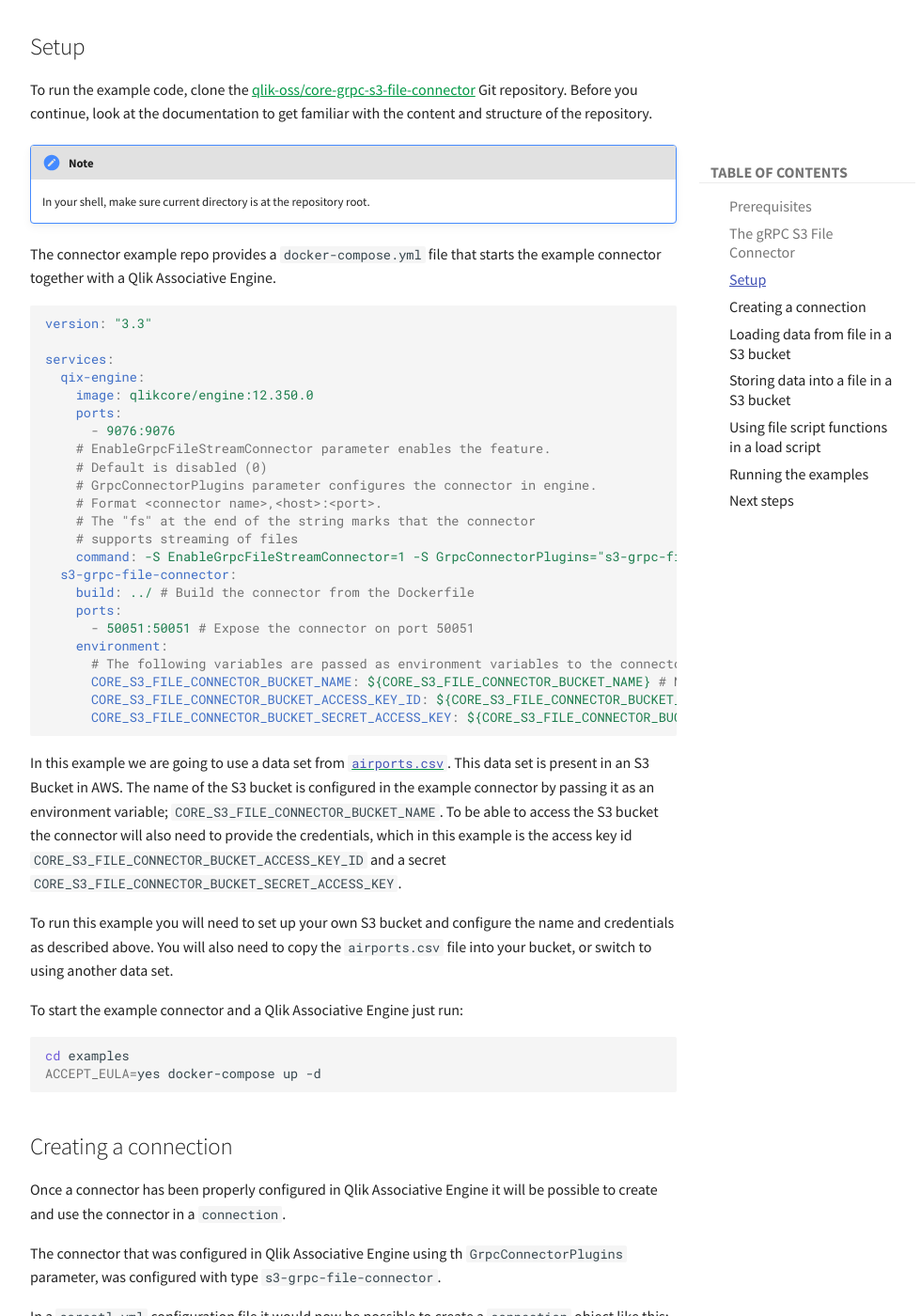
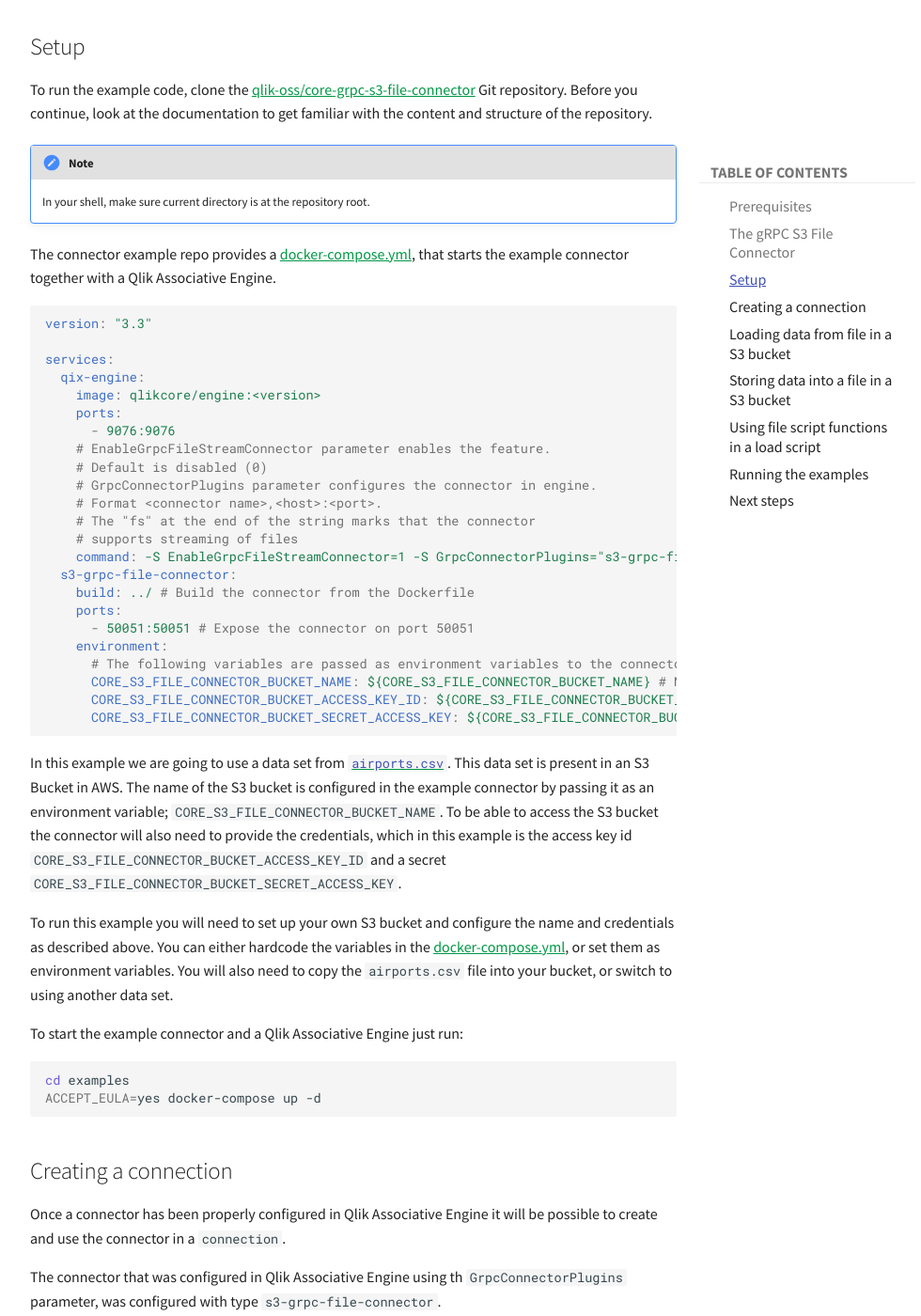
Before and after one commit to qlik-oss/core-website, an MkDocs documentation site: the page built from docs/tutorials/data-loading/remote-files.md, in a window 1280 px wide and 1400 px high, scrolled down 934 px. Shown: the whole window at 94% size, without its empty margins (264-1244 px from the left). Built offline with MkDocs 1.6.1 and Material for MkDocs 9.7.7, drawn with Linux system fonts in a browser that asks for light colours; comment, search, counter and statistics services are not loaded; some of the changed text lies outside the part shown.

Commit message:
Update after review comments

````diff
--- a/docs/tutorials/data-loading/remote-files.md
+++ b/docs/tutorials/data-loading/remote-files.md
@@ -36,7 +36,7 @@
 !!!Note
     In your shell, make sure current directory is at the repository root.
 
-The connector example repo provides a `docker-compose.yml` file
+The connector example repo provides a [docker-compose.yml](https://github.com/qlik-oss/core-grpc-s3-file-connector/blob/master/examples/docker-compose.yml),
 that starts the example connector together with a Qlik Associative Engine.
 
 ```yml
@@ -44,7 +44,7 @@
 
 services:
   qix-engine:
-    image: qlikcore/engine:12.350.0
+    image: qlikcore/engine:<version>
     ports:
       - 9076:9076
     # EnableGrpcFileStreamConnector parameter enables the feature.
@@ -73,6 +73,8 @@
 and a secret `CORE_S3_FILE_CONNECTOR_BUCKET_SECRET_ACCESS_KEY`.
 
 To run this example you will need to set up your own S3 bucket and configure the name and credentials as described above.
+You can either hardcode the variables in the [docker-compose.yml](https://github.com/qlik-oss/core-grpc-s3-file-connector/blob/master/example/docker-compose.yml#L14),
+or set them as environment variables.
 You will also need to copy the `airports.csv` file into your bucket, or switch to using another data set.
 
 To start the example connector and a Qlik Associative Engine just run:
````
Also changed, not shown: other parts of docs/tutorials/data-loading/remote-files.md (+3 -3 lines).
